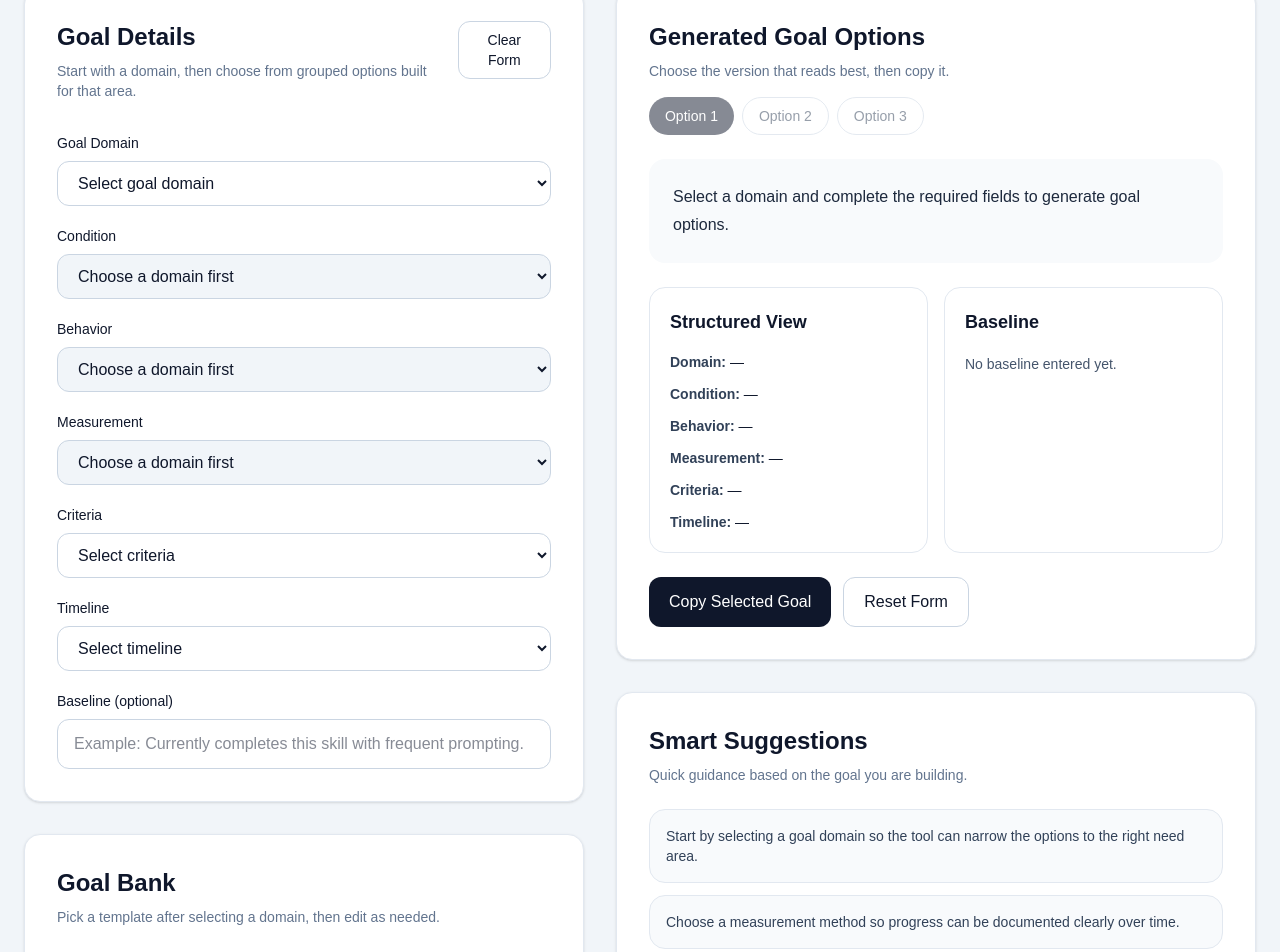
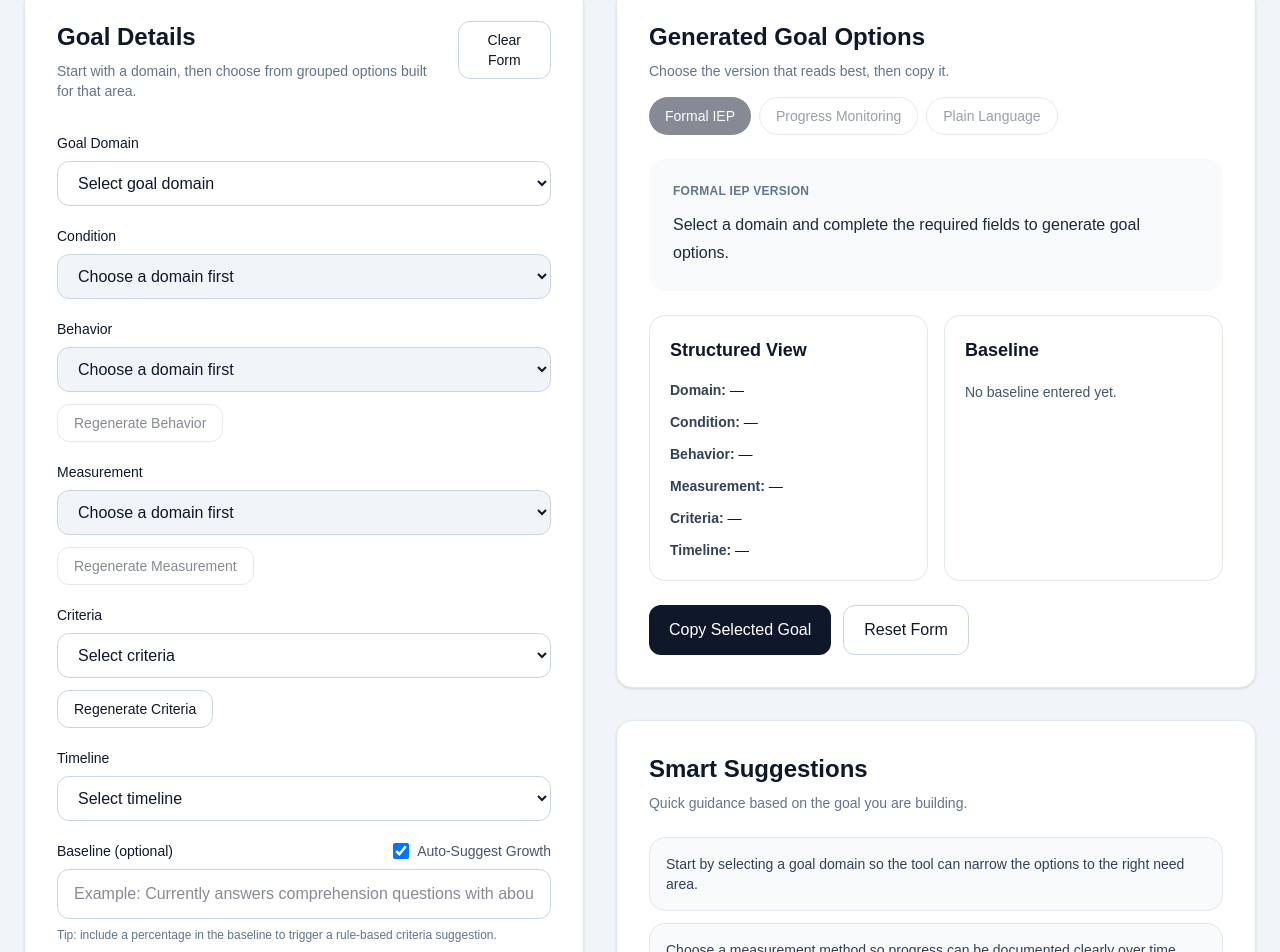
Before and after one commit to SierraAdamsDev/goalcraft, a Next.js app: page / in a window 1280 px wide. Shown: the part 212-1164 px from the top of the page. Built offline with nearby package versions, Linux system fonts and the light colour scheme.

Commit message:
feat: add regenerate controls, growth suggestions, and improved goal variations

```diff
--- a/app/page.tsx
+++ b/app/page.tsx
@@ -50,8 +50,12 @@ const criteriaOptions = [
   "3 out of 4 opportunities",
   "4 out of 5 opportunities",
   "4 out of 5 trials",
+  "60%–70% accuracy across 3 consecutive sessions",
+  "75%–80% accuracy across 3 consecutive sessions",
   "80% accuracy across 3 consecutive sessions",
+  "80%–85% accuracy across 3 consecutive sessions",
   "85% accuracy across 3 consecutive sessions",
+  "85%–90% accuracy across 3 consecutive sessions",
   "90% accuracy across 4 consecutive trials",
   "with no more than 1 prompt in 4 out of 5 opportunities",
   "with no more than 2 prompts in 4 out of 5 opportunities",
@@ -1698,10 +1702,76 @@ function buildGoalVariants(formData: GoalFormData) {
   }
 
   return [
-    `${condition}, the student will ${behavior} as measured by ${measurement}, achieving ${criteria} ${timeline}.`,
-    `${condition}, the student will ${behavior} with progress documented through ${measurement}, meeting ${criteria} ${timeline}.`,
-    `${timeline}, the student will ${behavior} ${condition.toLowerCase()} as measured by ${measurement}, achieving ${criteria}.`,
+    `${condition}, the student will ${behavior} as measured by ${measurement}, with mastery defined as ${criteria} ${timeline}.`,
+    `${condition}, the student will ${behavior}. Progress will be monitored using ${measurement}, with the student expected to meet ${criteria} ${timeline}.`,
+    `${timeline}, the student will ${behavior} ${condition.toLowerCase()}. Progress will be checked using ${measurement}, and the goal will be considered met at ${criteria}.`,
   ];
+}
+
+function extractBaselinePercent(baseline: string) {
+  const match = baseline.match(/(\d{1,3})\s*%/);
+
+  if (!match) {
+    return null;
+  }
+
+  const value = Number(match[1]);
+
+  if (Number.isNaN(value)) {
+    return null;
+  }
+
+  return Math.max(0, Math.min(100, value));
+}
+
+function getSuggestedCriteriaFromBaseline(baseline: string) {
+  const percent = extractBaselinePercent(baseline);
+
+  if (percent === null) {
+    return null;
+  }
+
+  let suggestedRange = "";
+
+  if (percent <= 30) {
+    suggestedRange = "60%–70% accuracy across 3 consecutive sessions";
+  } else if (percent <= 45) {
+    suggestedRange = "75%–80% accuracy across 3 consecutive sessions";
+  } else if (percent <= 60) {
+    suggestedRange = "80%–85% accuracy across 3 consecutive sessions";
+  } else if (percent <= 75) {
+    suggestedRange = "85%–90% accuracy across 3 consecutive sessions";
+  } else {
+    suggestedRange = "90% accuracy across 4 consecutive trials";
+  }
+
+  return {
+    baselinePercent: percent,
+    suggestedCriteria: suggestedRange,
+  };
+}
+
+function getRandomDifferentOption(options: string[], currentValue: string) {
+  if (!options.length) {
+    return "";
+  }
+
+  if (options.length === 1) {
+    return options[0];
+  }
+
+  const filteredOptions = options.filter((option) => option !== currentValue);
+
+  if (!filteredOptions.length) {
+    return currentValue;
+  }
+
+  const randomIndex = Math.floor(Math.random() * filteredOptions.length);
+  return filteredOptions[randomIndex];
+}
+
+function flattenGroupedOptions(groups: OptionGroup[]) {
+  return groups.flatMap((group) => group.options);
 }
 
 function getQualityChecks(formData: GoalFormData) {
@@ -1880,10 +1950,16 @@ function countGroupedOptions(groups: OptionGroup[]) {
   return groups.reduce((total, group) => total + group.options.length, 0);
 }
 
+function capitalizeFirstLetter(text: string) {
+  if (!text) return "";
+  return text.charAt(0).toUpperCase() + text.slice(1);
+}
+
 export default function Home() {
   const [formData, setFormData] = useState<GoalFormData>(initialForm);
   const [selectedVariationIndex, setSelectedVariationIndex] = useState(0);
   const [selectedTemplateId, setSelectedTemplateId] = useState("");
+  const [autoSuggestGrowth, setAutoSuggestGrowth] = useState(true);
 
   const selectedDomainConfig =
     formData.goalDomain && domainConfigs[formData.goalDomain]
@@ -1897,10 +1973,16 @@ export default function Home() {
   const goalVariations = useMemo(() => buildGoalVariants(formData), [formData]);
   const qualityChecks = useMemo(() => getQualityChecks(formData), [formData]);
   const smartSuggestions = useMemo(() => getSmartSuggestions(formData), [formData]);
-
-  const selectedGoal =
-    goalVariations[selectedVariationIndex] ||
-    "Select a domain and complete the required fields to generate goal options.";
+  const growthSuggestion = useMemo(
+    () => getSuggestedCriteriaFromBaseline(formData.baseline),
+    [formData.baseline]
+  );
+
+ const selectedGoalRaw =
+  goalVariations[selectedVariationIndex] ||
+  "Select a domain and complete the required fields to generate goal options.";
+
+const selectedGoal = capitalizeFirstLetter(selectedGoalRaw);
 
   function handleFieldChange(
     event: React.ChangeEvent<HTMLInputElement | HTMLSelectElement>
@@ -1922,6 +2004,23 @@ export default function Home() {
       return;
     }
 
+    if (name === "baseline") {
+      const nextFormData = {
+        ...formData,
+        baseline: value,
+      };
+
+      const suggestion = getSuggestedCriteriaFromBaseline(value);
+
+      if (autoSuggestGrowth && suggestion) {
+        nextFormData.criteria = suggestion.suggestedCriteria;
+      }
+
+      setFormData(nextFormData);
+      setSelectedVariationIndex(0);
+      return;
+    }
+
     setFormData((prev) => ({
       ...prev,
       [name]: value,
@@ -1938,9 +2037,67 @@ export default function Home() {
     );
 
     if (selectedTemplate) {
-      setFormData(selectedTemplate.data);
+      const nextData = { ...selectedTemplate.data };
+      const suggestion = getSuggestedCriteriaFromBaseline(nextData.baseline);
+
+      if (autoSuggestGrowth && suggestion) {
+        nextData.criteria = suggestion.suggestedCriteria;
+      }
+
+      setFormData(nextData);
       setSelectedVariationIndex(0);
     }
+  }
+
+  function handleRegenerateBehavior() {
+    if (!selectedDomainConfig) return;
+
+    const allBehaviorOptions = flattenGroupedOptions(selectedDomainConfig.behaviorGroups);
+    const nextBehavior = getRandomDifferentOption(allBehaviorOptions, formData.behavior);
+
+    setFormData((prev) => ({
+      ...prev,
+      behavior: nextBehavior,
+    }));
+    setSelectedVariationIndex(0);
+  }
+
+  function handleRegenerateMeasurement() {
+    if (!selectedDomainConfig) return;
+
+    const allMeasurementOptions = flattenGroupedOptions(
+      selectedDomainConfig.measurementGroups
+    );
+    const nextMeasurement = getRandomDifferentOption(
+      allMeasurementOptions,
+      formData.measurement
+    );
+
+    setFormData((prev) => ({
+      ...prev,
+      measurement: nextMeasurement,
+    }));
+    setSelectedVariationIndex(0);
+  }
+
+  function handleRegenerateCriteria() {
+    const nextCriteria = getRandomDifferentOption(criteriaOptions, formData.criteria);
+
+    setFormData((prev) => ({
+      ...prev,
+      criteria: nextCriteria,
+    }));
+    setSelectedVariationIndex(0);
+  }
+
+  function handleApplySuggestedCriteria() {
+    if (!growthSuggestion) return;
+
+    setFormData((prev) => ({
+      ...prev,
+      criteria: growthSuggestion.suggestedCriteria,
+    }));
+    setSelectedVariationIndex(0);
   }
 
   async function handleCopy() {
@@ -1956,6 +2113,7 @@ export default function Home() {
     setFormData(initialForm);
     setSelectedVariationIndex(0);
     setSelectedTemplateId("");
+    setAutoSuggestGrowth(true);
   }
 
   const availableConditionCount = selectedDomainConfig
@@ -2070,6 +2228,17 @@ export default function Home() {
                     {selectedDomainConfig &&
                       renderGroupedOptions(selectedDomainConfig.behaviorGroups)}
                   </select>
+
+                  <div className="mt-3">
+                    <button
+                      type="button"
+                      onClick={handleRegenerateBehavior}
+                      disabled={!selectedDomainConfig}
+                      className="rounded-xl border border-slate-300 px-4 py-2 text-sm font-medium transition hover:bg-slate-100 disabled:cursor-not-allowed disabled:opacity-50"
+                    >
+                      Regenerate Behavior
+                    </button>
+                  </div>
                 </div>
 
                 <div>
@@ -2090,6 +2259,17 @@ export default function Home() {
                     {selectedDomainConfig &&
                       renderGroupedOptions(selectedDomainConfig.measurementGroups)}
                   </select>
+
+                  <div className="mt-3">
+                    <button
+                      type="button"
+                      onClick={handleRegenerateMeasurement}
+                      disabled={!selectedDomainConfig}
+                      className="rounded-xl border border-slate-300 px-4 py-2 text-sm font-medium transition hover:bg-slate-100 disabled:cursor-not-allowed disabled:opacity-50"
+                    >
+                      Regenerate Measurement
+                    </button>
+                  </div>
                 </div>
 
                 <div>
@@ -2110,6 +2290,26 @@ export default function Home() {
                       </option>
                     ))}
                   </select>
+
+                  <div className="mt-3 flex flex-wrap gap-3">
+                    <button
+                      type="button"
+                      onClick={handleRegenerateCriteria}
+                      className="rounded-xl border border-slate-300 px-4 py-2 text-sm font-medium transition hover:bg-slate-100"
+                    >
+                      Regenerate Criteria
+                    </button>
+
+                    {growthSuggestion && (
+                      <button
+                        type="button"
+                        onClick={handleApplySuggestedCriteria}
+                        className="rounded-xl border border-emerald-300 bg-emerald-50 px-4 py-2 text-sm font-medium text-emerald-800 transition hover:bg-emerald-100"
+                      >
+                        Use Suggested Growth
+                      </button>
+                    )}
+                  </div>
                 </div>
 
                 <div>
@@ -2133,18 +2333,46 @@ export default function Home() {
                 </div>
 
                 <div>
-                  <label className="mb-2 block text-sm font-medium" htmlFor="baseline">
-                    Baseline (optional)
-                  </label>
+                  <div className="mb-2 flex flex-wrap items-center justify-between gap-3">
+                    <label className="block text-sm font-medium" htmlFor="baseline">
+                      Baseline (optional)
+                    </label>
+
+                    <label className="flex items-center gap-2 text-sm text-slate-600">
+                      <input
+                        type="checkbox"
+                        checked={autoSuggestGrowth}
+                        onChange={(event) => setAutoSuggestGrowth(event.target.checked)}
+                        className="h-4 w-4 rounded border-slate-300"
+                      />
+                      Auto-Suggest Growth
+                    </label>
+                  </div>
+
                   <input
                     id="baseline"
                     name="baseline"
                     type="text"
                     value={formData.baseline}
                     onChange={handleFieldChange}
-                    placeholder="Example: Currently completes this skill with frequent prompting."
+                    placeholder="Example: Currently answers comprehension questions with about 45% accuracy."
                     className="w-full rounded-xl border border-slate-300 px-4 py-3"
                   />
+
+                  <p className="mt-2 text-xs text-slate-500">
+                    Tip: include a percentage in the baseline to trigger a rule-based criteria suggestion.
+                  </p>
+
+                  {growthSuggestion && (
+                    <div className="mt-4 rounded-2xl border border-emerald-200 bg-emerald-50 p-4 text-sm text-emerald-900">
+                      <p className="font-semibold">
+                        Growth suggestion based on baseline: {growthSuggestion.baselinePercent}%
+                      </p>
+                      <p className="mt-1">
+                        Suggested criteria: {growthSuggestion.suggestedCriteria}
+                      </p>
+                    </div>
+                  )}
                 </div>
               </div>
             </div>
@@ -2223,13 +2451,24 @@ export default function Home() {
                           : "border border-slate-300 bg-white text-slate-700 hover:bg-slate-100"
                       } ${!goalVariations.length ? "cursor-not-allowed opacity-50" : ""}`}
                     >
-                      Option {index + 1}
+                      {index === 0
+                        ? "Formal IEP"
+                        : index === 1
+                          ? "Progress Monitoring"
+                          : "Plain Language"}
                     </button>
                   ))}
                 </div>
               </div>
 
               <div className="mt-6 rounded-2xl bg-slate-50 p-6">
+                <p className="mb-3 text-xs font-semibold uppercase tracking-wide text-slate-500">
+                  {selectedVariationIndex === 0
+                    ? "Formal IEP Version"
+                    : selectedVariationIndex === 1
+                      ? "Progress-Monitoring Version"
+                      : "Plain-Language Version"}
+                </p>
                 <p className="leading-7 text-slate-800">{selectedGoal}</p>
               </div>
 
```
